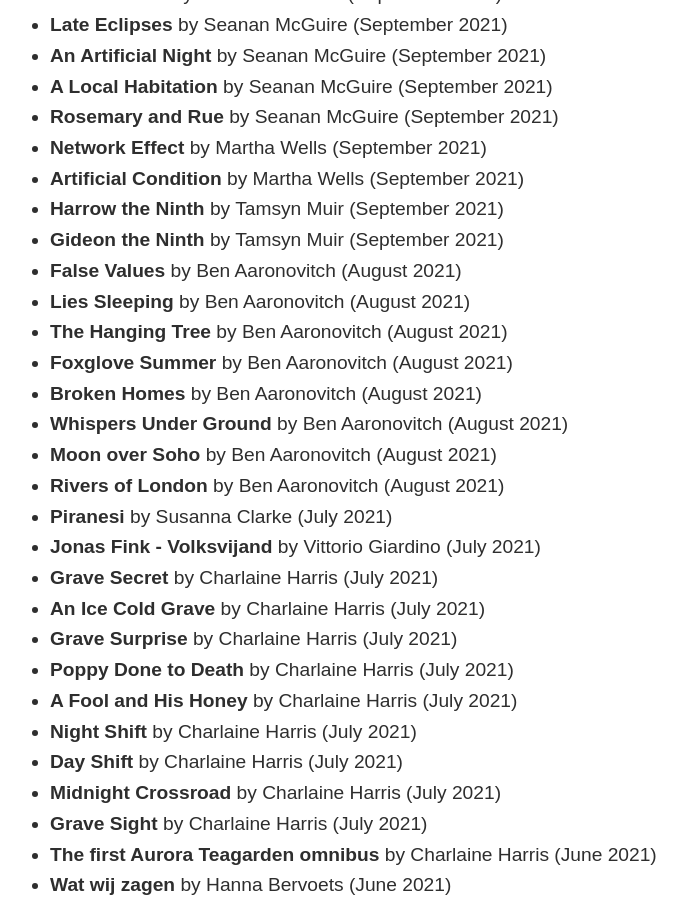
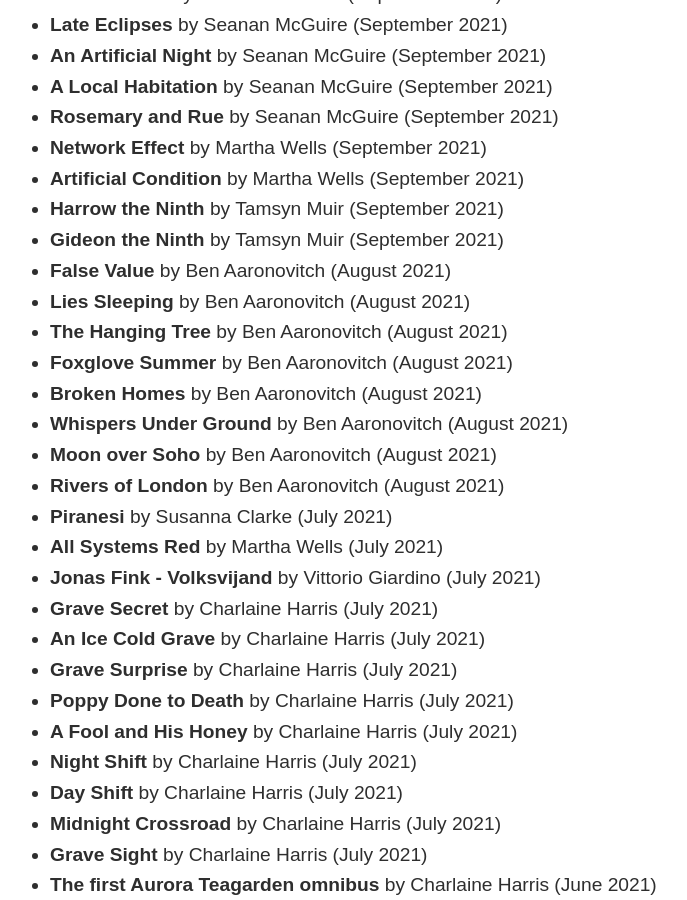
Before and after one commit to josienb/fictional-fungi, a Jekyll site: the page built from about.html, in a window 1280 px wide and 900 px high, scrolled down 1358 px. Shown: the whole window, without its empty margins (305-992 px from the left). Built offline with Jekyll 4.4.1, drawn with Linux system fonts in a browser that asks for light colours.

Commit message:
Fix past book list

```diff
--- a/_data/books.yml
+++ b/_data/books.yml
@@ -178,7 +178,7 @@
   month: September 2021
   firsttime: true
 
-- title: False Values
+- title: False Value
   author: Ben Aaronovitch
   month: August 2021
   firsttime: true
@@ -220,6 +220,11 @@
 
 - title: Piranesi
   author: Susanna Clarke
+  month: July 2021
+  firsttime: true
+
+- title: All Systems Red
+  author: Martha Wells
   month: July 2021
   firsttime: true
 
```
